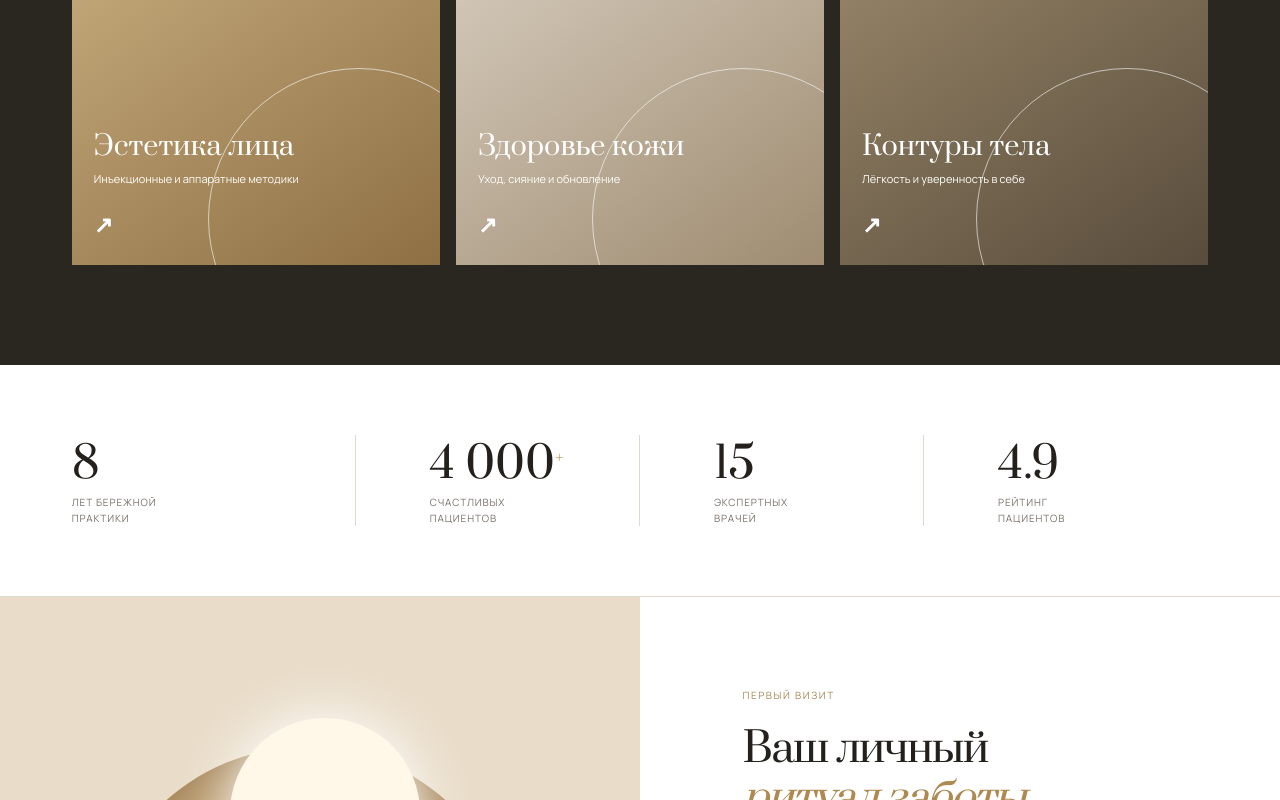
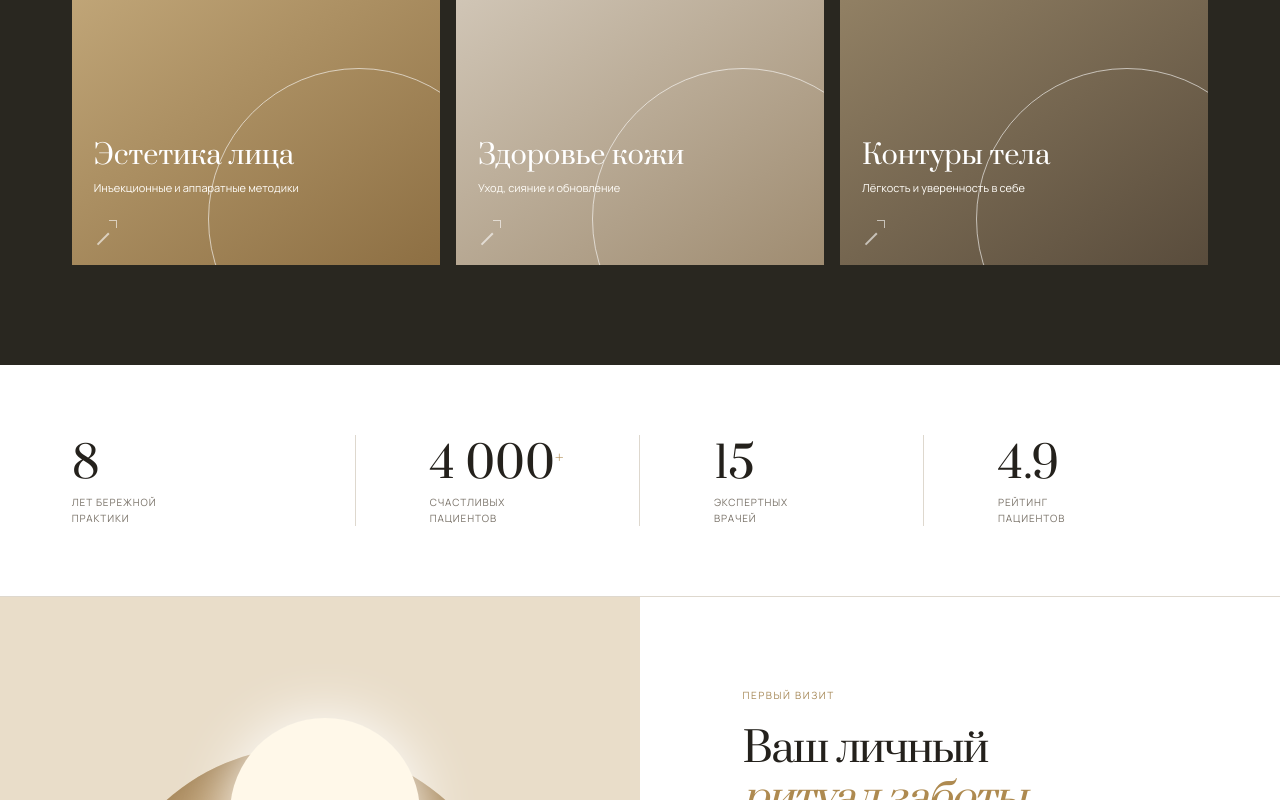
Before and after one commit to sarrustam/symmetria, a React (Vite) app: page / in a window 1280 px wide. Shown: the part 1620-2420 px from the top of the page. Built offline with nearby package versions, Linux system fonts and the light colour scheme.

Commit message:
Use consistent CSS arrows across devices

```diff
--- a/src/App.jsx
+++ b/src/App.jsx
@@ -18,6 +18,10 @@ function Brand() {
 
 function BookLink({ children, className }) {
   return <a className={className} href={whatsappLink} target="_blank" rel="noreferrer">{children}</a>;
+}
+
+function ArrowIcon() {
+  return <span className="arrow-icon" aria-hidden="true" />;
 }
 
 function Header() {
@@ -45,7 +49,7 @@ function Booking() {
     <form onSubmit={(event) => { event.preventDefault(); window.open(whatsappLink, '_blank', 'noopener,noreferrer'); }}>
       <label>Ваше имя<input required placeholder="Как к вам обращаться?" /></label>
       <label>Телефон<input required type="tel" placeholder="+7 (___) ___ __ __" /></label>
-      <button className="button" type="submit">Отправить заявку <b>↗</b></button>
+      <button className="button" type="submit">Отправить заявку <ArrowIcon /></button>
       <small>Нажимая кнопку, вы соглашаетесь с политикой конфиденциальности.</small>
     </form>
   </section>;
@@ -108,7 +112,7 @@ function Home() {
         <p className="eyebrow">Эстетическая косметология · Астана</p>
         <h1>Естественная<br /><em>красота</em> — это<br />искусство баланса.</h1>
         <p className="intro">Деликатно подчёркиваем вашу индивидуальность, опираясь на доказательную косметологию и безупречный вкус.</p>
-        <BookLink className="button">Выбрать процедуру <b>↗</b></BookLink>
+        <BookLink className="button">Выбрать процедуру <ArrowIcon /></BookLink>
       </div>
       <div className="hero__art">
         <img className="hero__photo" src={assetPath('clinic-entrance.jpg')} alt="Входная зона клиники Symmetria" />
@@ -117,7 +121,7 @@ function Home() {
       <div className="hero__aside"><span>01</span><div /><span>04</span></div>
     </section>
     <section className="statement"><p className="eyebrow">Наш подход</p><h2>Красота, в которой<br />вы <em>узнаёте себя.</em></h2><p>Мы не меняем лица — мы раскрываем их гармонию. Каждая программа создаётся врачом после внимательной диагностики и разговора о ваших желаниях.</p><Link className="text-link" to="/about">О философии Symmetria <b>→</b></Link></section>
-    <section className="services-preview"><div className="section-heading"><div><p className="eyebrow">Направления</p><h2>Путь к вашей<br /><em>гармонии</em></h2></div><Link className="text-link" to="/services">Все услуги <b>→</b></Link></div><div className="service-grid">{services.map(([number, title, description], index) => <Link className={`service-card service-card--${index + 1}`} to="/services" key={number}><span>{number}</span><div><h3>{title}</h3><p>{description}</p><b>↗</b></div></Link>)}</div></section>
+    <section className="services-preview"><div className="section-heading"><div><p className="eyebrow">Направления</p><h2>Путь к вашей<br /><em>гармонии</em></h2></div><Link className="text-link" to="/services">Все услуги <b>→</b></Link></div><div className="service-grid">{services.map(([number, title, description], index) => <Link className={`service-card service-card--${index + 1}`} to="/services" key={number}><span>{number}</span><div><h3>{title}</h3><p>{description}</p><ArrowIcon /></div></Link>)}</div></section>
     <section className="numbers"><div><strong>8</strong><span>лет бережной<br />практики</span></div><div><strong>4 000<sup>+</sup></strong><span>счастливых<br />пациентов</span></div><div><strong>15</strong><span>экспертных<br />врачей</span></div><div><strong>4.9</strong><span>рейтинг<br />пациентов</span></div></section>
     <section className="ritual"><div className="ritual__visual"><div className="arch" /><div className="sun" /><p>symmetria<br />is a feeling</p></div><div className="ritual__copy"><p className="eyebrow">Первый визит</p><h2>Ваш личный<br /><em>ритуал заботы</em></h2><ol>{[['01', 'Знакомство', 'Врач внимательно выслушает вас и ответит на все вопросы.'], ['02', 'Диагностика', 'Проведём анализ состояния кожи и черт лица.'], ['03', 'Персональный план', 'Составим комфортную программу с ясными этапами.']].map(([number, title, description]) => <li key={number}><span>{number}</span><div><b>{title}</b><p>{description}</p></div></li>)}</ol><BookLink className="button">Записаться на консультацию</BookLink></div></section>
     <section className="quote"><span>“</span><blockquote>Забота о себе начинается<br />с момента, когда вы выбираете<br /><em>слышать себя.</em></blockquote><p>— команда Symmetria</p></section>
@@ -131,7 +135,7 @@ const serviceDetails = [
   ['03', 'Контуры тела', 'Комплексный подход к качеству кожи, силуэту и ощущению лёгкости.', ['Эндосфера-терапия', 'Лимфодренаж', 'Аппаратные методики', 'Уходы для тела']],
 ];
 
-function ServicesPage() { return <main className="inner"><section className="page-hero"><p className="eyebrow">Symmetria care</p><h1>Ваша красота —<br /><em>наш язык заботы.</em></h1><p>Технологии и тактильность, чтобы вы чувствовали себя уверенно в каждом отражении.</p></section><section className="service-list">{serviceDetails.map(([number, title, description, items]) => <article key={number}><span>{number}</span><div><h2>{title}</h2><p>{description}</p></div><ul>{items.map((item) => <li key={item}>{item}</li>)}</ul><BookLink>Записаться ↗</BookLink></article>)}</section></main>; }
+function ServicesPage() { return <main className="inner"><section className="page-hero"><p className="eyebrow">Symmetria care</p><h1>Ваша красота —<br /><em>наш язык заботы.</em></h1><p>Технологии и тактильность, чтобы вы чувствовали себя уверенно в каждом отражении.</p></section><section className="service-list">{serviceDetails.map(([number, title, description, items]) => <article key={number}><span>{number}</span><div><h2>{title}</h2><p>{description}</p></div><ul>{items.map((item) => <li key={item}>{item}</li>)}</ul><BookLink>Записаться <ArrowIcon /></BookLink></article>)}</section></main>; }
 
 function AboutPage() {
   return <main className="inner">
@@ -220,7 +224,7 @@ function ContactsPage() {
             target="_blank"
             rel="noreferrer"
           >
-            Построить маршрут ↗
+            Построить маршрут <ArrowIcon />
           </a>
         </div>
 
--- a/styles.css
+++ b/styles.css
@@ -118,6 +118,36 @@ a {
 }
 .button--dark:hover {
   color:var(--ink);
+}
+.arrow-icon {
+  display:inline-block;
+  width:19px;
+  height:19px;
+  flex:0 0 19px;
+  position:relative;
+  vertical-align:middle;
+  color:currentColor;
+}
+.arrow-icon:before {
+  content:'';
+  position:absolute;
+  left:1px;
+  bottom:3px;
+  width:16px;
+  height:1.5px;
+  background:currentColor;
+  transform:rotate(-45deg);
+  transform-origin:center;
+}
+.arrow-icon:after {
+  content:'';
+  position:absolute;
+  top:1px;
+  right:1px;
+  width:7px;
+  height:7px;
+  border-top:1.5px solid currentColor;
+  border-right:1.5px solid currentColor;
 }
 .menu-btn {
   display:none;
@@ -339,8 +369,10 @@ em {
   margin:5px 0 18px;
   color:#fffdf8;
 }
-.service-card b {
-  font-size:23px;
+.service-card .arrow-icon {
+  width:24px;
+  height:24px;
+  margin-top:4px;
 }
 .numbers {
   padding:70px 5.6vw;
```
